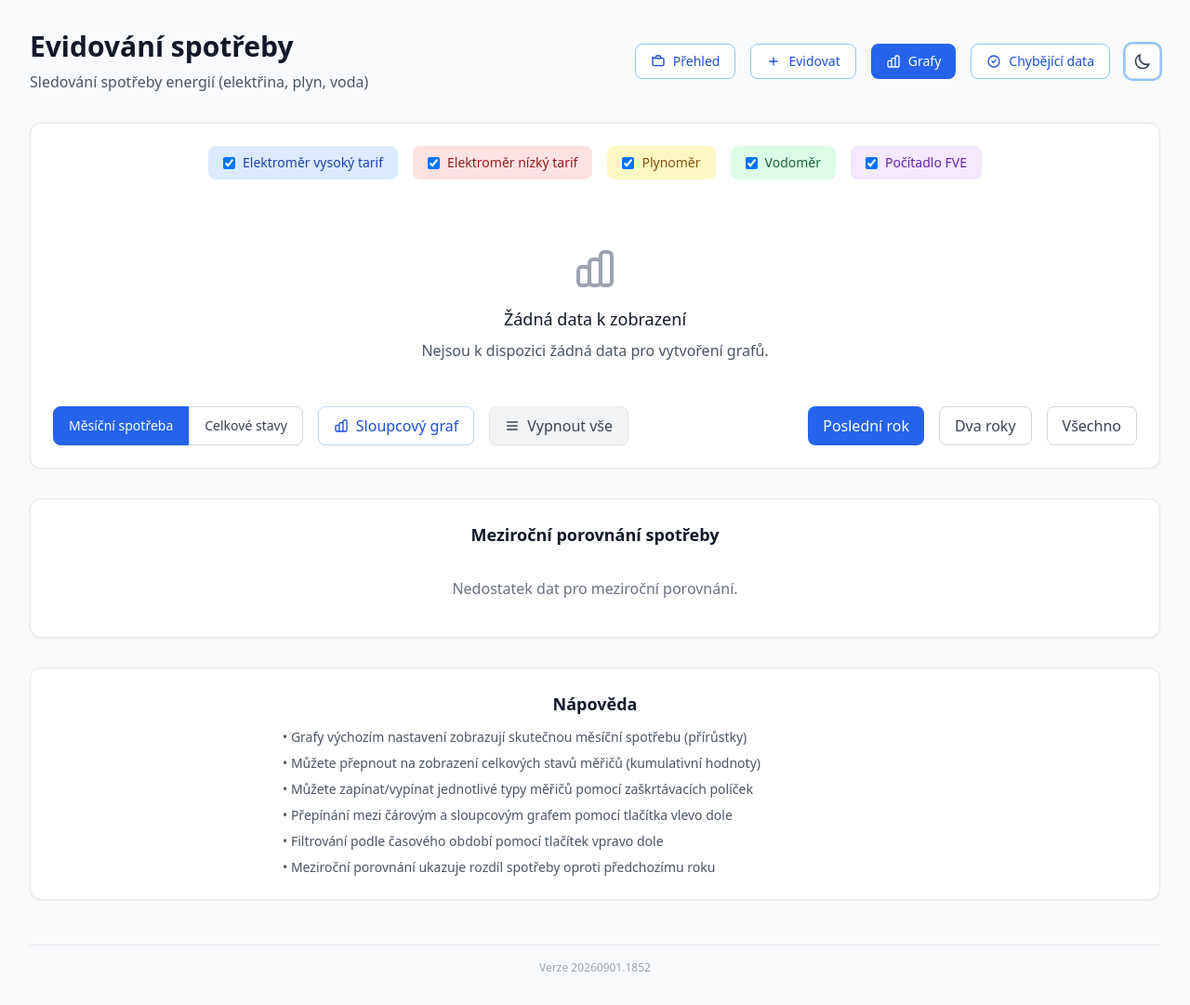
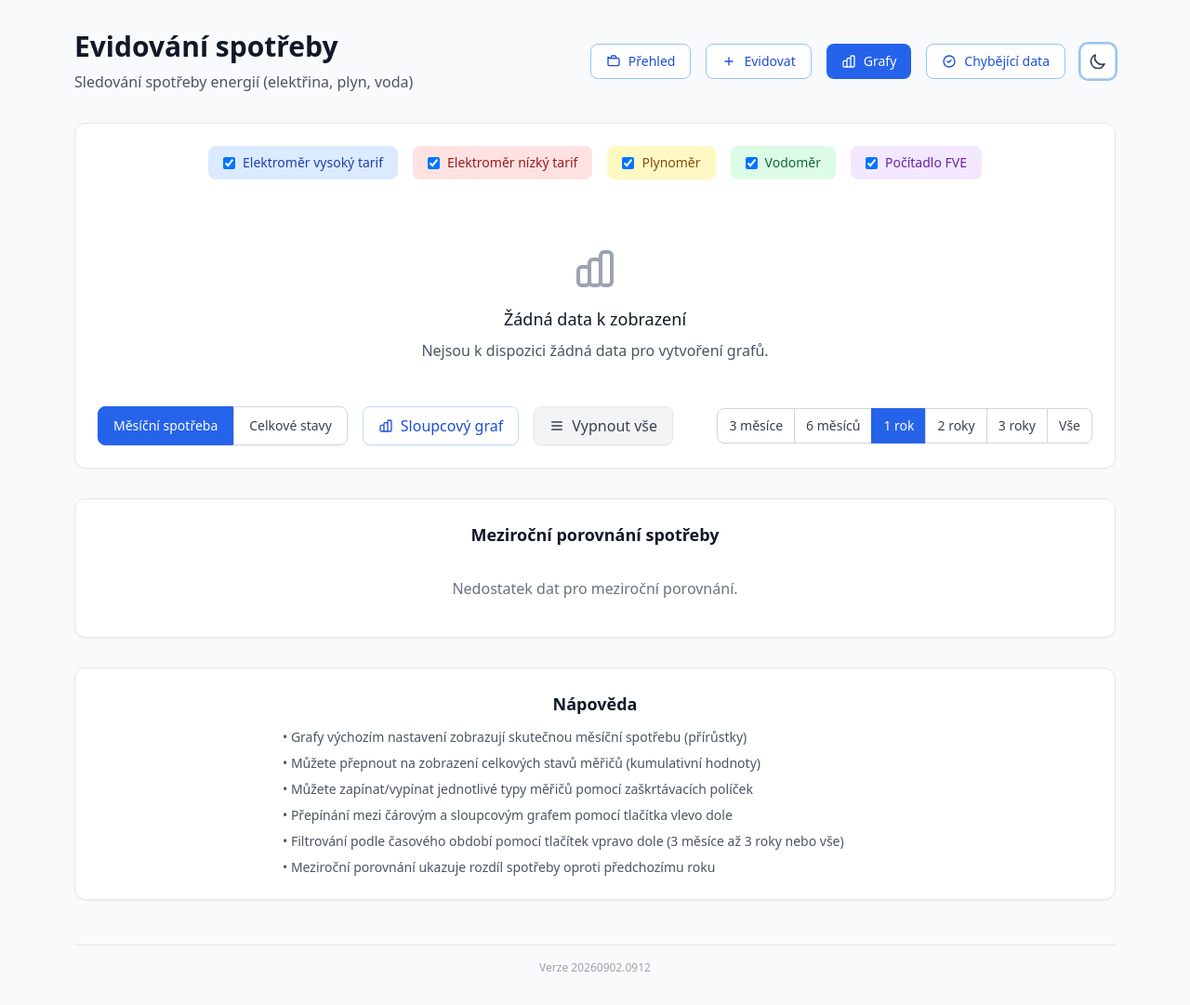
Before and after one commit to elvisek2020/web-evidence_spotreby_energii, a FastAPI app: page /grafy in a window 1280 px wide. Shown: the whole page at 93% size. Run offline with FastAPI, Linux system fonts and the light colour scheme; data that the repository does not hold is empty; parts of the project's set-up code (start-up, migrations or seed data) failed here and were passed over; some libraries are stand-ins or nearby versions.

Commit message:
Granulárnější období grafů, řazení od nejnovějších a širší layout
- grafy: období 3 a 6 měsíců, 1-3 roky a vše přes sdílenou mapu period
- chybějící data a meziroční porovnání řadí nejnovější nahoru
- stránky využívají celou šířku okna s responzivními okraji
- oprava chybějících dark tříd v JS tabulce chybějících dat

```diff
--- a/app/routers/grafy.py
+++ b/app/routers/grafy.py
@@ -9,6 +9,27 @@ from ..models import Spotreba
 from ..schemas import ChartData
 
 router = APIRouter()
+
+# Délka časového okna filtru grafů ve dnech; None = bez omezení
+_PERIOD_DAYS = {
+    "3months": 90,
+    "6months": 180,
+    "year": 365,
+    "2years": 730,
+    "3years": 1095,
+    "all": None,
+}
+
+_PERIOD_DESCRIPTION = (
+    "Časové období: '3months', '6months', 'year', '2years', '3years', 'all' (výchozí)"
+)
+
+def _period_cutoff(period: Optional[str]) -> Optional[date]:
+    """Nejstarší datum spadající do zvoleného období, None pro 'všechno'"""
+    days = _PERIOD_DAYS.get(period or "all")
+    if days is None:
+        return None
+    return date.today() - timedelta(days=days)
 
 def _consumption(previous_value: float, current_value: float, replaced: bool) -> Optional[float]:
     """Spotřeba mezi dvěma odečty, nebo None pokud byl mezitím vyměněn měřič"""
@@ -30,22 +51,15 @@ def _fve_production(previous_value: Optional[float], current_value: Optional[flo
 @router.get("/grafy/data", response_model=ChartData)
 async def get_chart_data(
     db: Session = Depends(get_db),
-    period: Optional[str] = Query(None, description="Časové období: 'year' (poslední rok), '2years' (poslední 2 roky), 'all' (všechno)")
+    period: Optional[str] = Query(None, description=_PERIOD_DESCRIPTION)
 ):
     """Získání dat pro grafy spotřeby - zobrazuje kumulativní hodnoty měřičů (celkové stavy)"""
 
-    # Určení časového filtru
-    if period == "year":
-        # Poslední rok
-        cutoff_date = date.today() - timedelta(days=365)
-        query = db.query(Spotreba).filter(Spotreba.datum >= cutoff_date)
-    elif period == "2years":
-        # Poslední 2 roky
-        cutoff_date = date.today() - timedelta(days=730)
-        query = db.query(Spotreba).filter(Spotreba.datum >= cutoff_date)
-    else:
-        # Všechno (výchozí)
-        query = db.query(Spotreba)
+    cutoff_date = _period_cutoff(period)
+
+    query = db.query(Spotreba)
+    if cutoff_date:
+        query = query.filter(Spotreba.datum >= cutoff_date)
 
     # Získání záznamů seřazených podle data
     records = query.order_by(Spotreba.datum.desc()).all()
@@ -98,21 +112,16 @@ async def get_chart_data(
 @router.get("/grafy/monthly-diff", response_model=ChartData)
 async def get_monthly_diff_data(
     db: Session = Depends(get_db),
-    period: Optional[str] = Query(None, description="Časové období: 'year' (poslední rok), '2years' (poslední 2 roky), 'all' (všechno)")
+    period: Optional[str] = Query(None, description=_PERIOD_DESCRIPTION)
 ):
     """Získání dat pro grafy spotřeby - zobrazuje skutečnou měsíční spotřebu (přírůstky)"""
 
-    # Pro výpočet rozdílů potřebujeme o jeden záznam více do minulosti
-    if period == "year":
-        cutoff_date = date.today() - timedelta(days=365 + 31)
-    elif period == "2years":
-        cutoff_date = date.today() - timedelta(days=730 + 31)
-    else:
-        cutoff_date = None
+    cutoff_date = _period_cutoff(period)
 
     query = db.query(Spotreba)
     if cutoff_date:
-        query = query.filter(Spotreba.datum >= cutoff_date)
+        # Rozdíl u prvního odečtu v období potřebuje ještě předchozí záznam
+        query = query.filter(Spotreba.datum >= cutoff_date - timedelta(days=31))
 
     records = query.order_by(Spotreba.datum.asc()).all()
 
@@ -136,9 +145,7 @@ async def get_monthly_diff_data(
         curr = records[i]
 
         # Oříznutí výsledků přesně na požadované období (pokud jsme brali záznam navíc)
-        if period == "year" and curr.datum < date.today() - timedelta(days=365):
-            continue
-        if period == "2years" and curr.datum < date.today() - timedelta(days=730):
+        if cutoff_date and curr.datum < cutoff_date:
             continue
 
         labels.append(curr.datum.strftime('%d.%m.%Y'))
--- a/app/routers/missing_data.py
+++ b/app/routers/missing_data.py
@@ -98,6 +98,8 @@ async def get_missing_data_suggestions(db: Session = Depends(get_db)):
                 source=True
             ))
 
+    suggestions.sort(key=lambda suggestion: suggestion.datum, reverse=True)
+
     return suggestions
 
 @router.post("/missing-data/create")
--- a/app/static/version.json
+++ b/app/static/version.json
@@ -1,3 +1,3 @@
 {
-  "version": "20260901.1852"
+  "version": "20260902.0912"
 }
--- a/app/templates/base.html
+++ b/app/templates/base.html
@@ -27,9 +27,9 @@
         Přejít na obsah
     </a>
 
-    <div class="max-w-7xl mx-auto">
+    <div class="w-full">
         <div class="min-h-screen">
-            <div class="max-w-7xl mx-auto px-4 sm:px-6 lg:px-8 py-8">
+            <div class="px-4 sm:px-6 lg:px-12 xl:px-20 2xl:px-[200px] py-8">
                 <!-- Hlavní nadpis a navigace na společném řádku -->
                 <div class="mb-8 flex flex-col sm:flex-row sm:items-center sm:justify-between gap-4">
                     <!-- Hlavní nadpis -->
--- a/app/templates/grafy.html
+++ b/app/templates/grafy.html
@@ -78,16 +78,13 @@
         </div>
 
         <!-- Pravé tlačítka -->
-        <div class="flex flex-wrap gap-4">
-            <button onclick="changePeriod('year')" id="period-year" class="inline-flex items-center px-4 py-2 bg-blue-600 text-white font-medium rounded-lg hover:bg-blue-700 focus-visible:outline-none focus-visible:ring-2 focus-visible:ring-blue-300 transition-colors">
-                Poslední rok
-            </button>
-            <button onclick="changePeriod('2years')" id="period-2years" class="inline-flex items-center px-4 py-2 bg-white text-gray-700 font-medium rounded-lg hover:bg-gray-50 focus-visible:outline-none focus-visible:ring-2 focus-visible:ring-gray-300 transition-colors border border-gray-300">
-                Dva roky
-            </button>
-            <button onclick="changePeriod('all')" id="period-all" class="inline-flex items-center px-4 py-2 bg-white text-gray-700 font-medium rounded-lg hover:bg-gray-50 focus-visible:outline-none focus-visible:ring-2 focus-visible:ring-gray-300 transition-colors border border-gray-300">
-                Všechno
-            </button>
+        <div class="inline-flex rounded-md shadow-sm" role="group" id="period-buttons">
+            <button onclick="changePeriod('3months')" id="period-3months">3 měsíce</button>
+            <button onclick="changePeriod('6months')" id="period-6months">6 měsíců</button>
+            <button onclick="changePeriod('year')" id="period-year">1 rok</button>
+            <button onclick="changePeriod('2years')" id="period-2years">2 roky</button>
+            <button onclick="changePeriod('3years')" id="period-3years">3 roky</button>
+            <button onclick="changePeriod('all')" id="period-all">Vše</button>
         </div>
     </div>
 </section>
@@ -110,7 +107,7 @@
         <p>• Můžete přepnout na zobrazení celkových stavů měřičů (kumulativní hodnoty)</p>
         <p>• Můžete zapínat/vypínat jednotlivé typy měřičů pomocí zaškrtávacích políček</p>
         <p>• Přepínání mezi čárovým a sloupcovým grafem pomocí tlačítka vlevo dole</p>
-        <p>• Filtrování podle časového období pomocí tlačítek vpravo dole</p>
+        <p>• Filtrování podle časového období pomocí tlačítek vpravo dole (3 měsíce až 3 roky nebo vše)</p>
         <p>• Meziroční porovnání ukazuje rozdíl spotřeby oproti předchozímu roku</p>
     </div>
 </section>
@@ -130,6 +127,27 @@ let datasetVisibility = {
     'vodomer': true,
     'fve': true
 };
+
+const periodKeys = ['3months', '6months', 'year', '2years', '3years', 'all'];
+
+function periodButtonClass(index, active) {
+    const shape = index === 0
+        ? 'rounded-l-lg'
+        : (index === periodKeys.length - 1 ? 'rounded-r-lg -ml-px' : '-ml-px');
+    const colors = active
+        ? 'bg-blue-600 text-white border-blue-600 hover:bg-blue-700'
+        : 'bg-white dark:bg-gray-700 text-gray-700 dark:text-gray-300 border-gray-300 dark:border-gray-600 hover:bg-gray-50 dark:hover:bg-gray-600';
+    return `px-3 py-2 text-sm font-medium border transition-colors focus:z-10 focus-visible:outline-none focus-visible:ring-2 focus-visible:ring-blue-300 ${shape} ${colors}`;
+}
+
+function updatePeriodButtons() {
+    periodKeys.forEach((key, index) => {
+        const button = document.getElementById(`period-${key}`);
+        if (button) button.className = periodButtonClass(index, key === currentPeriod);
+    });
+}
+
+updatePeriodButtons();
 
 let chartWaitAttempts = 0;
 const maxChartWaitAttempts = 50;
@@ -429,7 +447,9 @@ async function loadYoYData() {
                 </thead>
                 <tbody class="divide-y divide-gray-200 dark:divide-gray-700">`;
 
-        years.forEach((y, i) => {
+        // Nejnovější rok nahoře; porovnává se vždy s předchozím rokem, tedy s nižším indexem
+        for (let i = years.length - 1; i >= 0; i--) {
+            const y = years[i];
             const prev = i > 0 ? years[i - 1] : null;
             html += `
                 <tr class="hover:bg-gray-50 dark:hover:bg-gray-700/50">
@@ -466,7 +486,7 @@ async function loadYoYData() {
                         </div>
                     </td>
                 </tr>`;
-        });
+        }
 
         html += '</tbody></table></div>';
         container.innerHTML = html;
@@ -477,20 +497,9 @@ async function loadYoYData() {
 
 // Funkce pro změnu časového období
 function changePeriod(period) {
+    if (currentPeriod === period) return;
     currentPeriod = period;
-
-    // Aktualizace vzhledu tlačítek (v pořadí: year, 2years, all)
-    const buttons = ['year', '2years', 'all'];
-    buttons.forEach(btn => {
-        const button = document.getElementById(`period-${btn}`);
-        if (btn === period) {
-            button.className = 'inline-flex items-center px-4 py-2 bg-blue-600 text-white font-medium rounded-lg hover:bg-blue-700 focus-visible:outline-none focus-visible:ring-2 focus-visible:ring-blue-300 transition-colors';
-        } else {
-            button.className = 'inline-flex items-center px-4 py-2 bg-white text-gray-700 font-medium rounded-lg hover:bg-gray-50 focus-visible:outline-none focus-visible:ring-2 focus-visible:ring-gray-300 transition-colors border border-gray-300';
-        }
-    });
-
-    // Načtení nových dat
+    updatePeriodButtons();
     loadChartData();
 }
 </script>
```
Also changed, not shown: app/templates/missing_data.html (+20 -20 lines), README.md.
